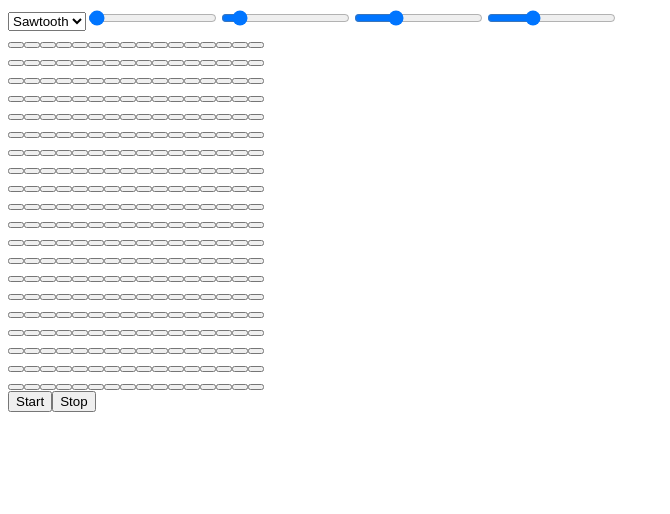
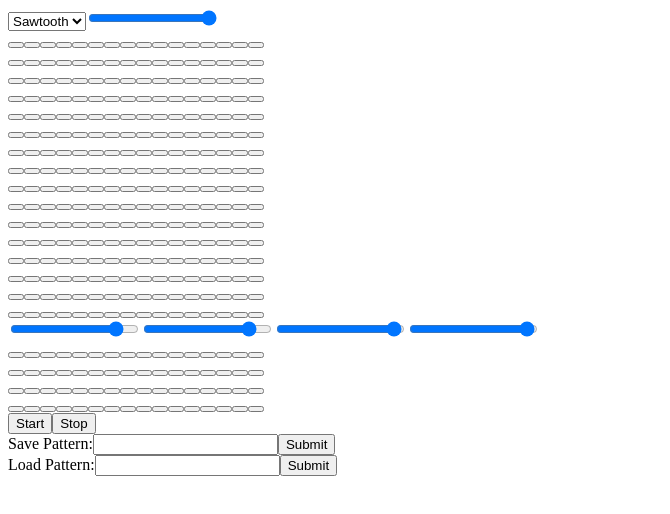
Before and after one commit to zakhayek/Abletone, a React app: page / in a window 1280 px wide. Shown: the top 514 px of the page, without its empty margins (0-670 px from the left). Built offline with nearby package versions, Linux system fonts and the light colour scheme; the HTML template or start-up script is replaced by a standard one.

Commit message:
Saving and Loading patterns now works properly. Added volume sliders for each track in the drum sequencer. Removed all but Release sliders from synth edit section.

```diff
--- a/client/src/components/App.jsx
+++ b/client/src/components/App.jsx
@@ -4,6 +4,7 @@ import SynthSeq from './SynthSeq';
 import DrumEdit from './DrumEdit';
 import DrumSeq from './DrumSeq';
 import Transport from './Transport';
+import axios from 'axios';
 
 class App extends React.Component {
   constructor(props) {
@@ -40,9 +41,18 @@ class App extends React.Component {
         sustain: 0.3,
         release: 1
       },
+      drumParams: {
+        hhOpenVol: 0.8,
+        hhClosedVol: 1,
+        snareVol: 8,
+        kickVol: 8,
+      }
     };
     this.setStep = this.setStep.bind(this);
-    this.setParams = this.setParams.bind(this);
+    this.setSynthParams = this.setSynthParams.bind(this);
+    this.setDrumParams = this.setDrumParams.bind(this);
+    this.savePattern = this.savePattern.bind(this);
+    this.getPattern = this.getPattern.bind(this);
   }
 
   setStep(synthSeq, drumSeq) {
@@ -53,10 +63,33 @@ class App extends React.Component {
     }
   }
 
-  setParams(param, value) {
+  setSynthParams(param, value) {
     let synthParams = this.state.synthParams;
     synthParams[param] = value;
     this.setState({ synthParams });
+  }
+
+  setDrumParams(param, value) {
+    let drumParams = this.state.drumParams;
+    drumParams[param] = value;
+    this.setState({ drumParams });
+  }
+
+  getPattern(name) {
+    axios.get(`/api/patterns/${name}`)
+      .then((res) => {
+        const { synthSeq, drumSeq, synthParams } = res.data[0];
+        this.setState({ synthSeq, drumSeq, synthParams });
+      })
+      .catch((err) => console.log(err));
+  }
+
+  savePattern(name) {
+    const pattern = this.state;
+    pattern.name = name;
+    axios.post('/api/patterns', pattern)
+      .then(console.log('Posted.'))
+      .catch((err) => console.log(err));
   }
 
   render() {
@@ -64,7 +97,7 @@ class App extends React.Component {
       <div className="container">
         <div className="section">
           <div className="editor">
-            <SynthEdit setParams={this.setParams}/>
+            <SynthEdit setSynthParams={this.setSynthParams}/>
           </div>
           <div className="sequencer">
             <SynthSeq synthSeq={this.state.synthSeq} setStep={this.setStep} />
@@ -73,14 +106,21 @@ class App extends React.Component {
 
         <div className="section">
           <div className="editor">
-            <DrumEdit />
+            <DrumEdit setDrumParams={this.setDrumParams} />
           </div>
           <div className="sequencer">
             <DrumSeq drumSeq={this.state.drumSeq} setStep={this.setStep} />
           </div>
         </div>
         <div className="transport">
-          <Transport synthParams={this.state.synthParams} synthSeq={this.state.synthSeq} drumSeq={this.state.drumSeq} />
+          <Transport
+            drumParams={this.state.drumParams}
+            synthParams={this.state.synthParams}
+            synthSeq={this.state.synthSeq}
+            drumSeq={this.state.drumSeq}
+            save={this.savePattern}
+            load={this.getPattern}
+          />
         </div>
       </div>
     )
--- a/client/src/components/DrumEdit.jsx
+++ b/client/src/components/DrumEdit.jsx
@@ -3,12 +3,32 @@ import React from 'react';
 class DrumEdit extends React.Component {
   constructor(props) {
     super(props);
-    this.state = {};
+    this.state = {
+      hhOpenVol: 0.8,
+      hhClosedVol: 1,
+      snareVol: 8,
+      kickVol: 8,
+    };
+    this.handleChange = this.handleChange.bind(this);
+  }
+
+  handleChange(e) {
+    const param = e.target.name;
+    const value = e.target.value;
+    this.setState({ [param]: value });
+    this.props.setDrumParams(param, value)
   }
 
   render() {
     return (
-      <div></div>
+      <div className="volume">
+        <form className="sliders">
+          <input type="range" name="hhOpenVol" min="-60" max="10" value={this.state.hhOpenVol} step="0.05" onChange={this.handleChange}></input>
+          <input type="range" name="hhClosedVol" min="-60" max="10" value={this.state.hhClosedVol} step="0.05" onChange={this.handleChange}></input>
+          <input type="range" name="snareVol" min="-60" max="10" value={this.state.snareVol} step="0.05" onChange={this.handleChange}></input>
+          <input type="range" name="kickVol" min="-60" max="10" value={this.state.kickVol} step="0.05" onChange={this.handleChange}></input>
+        </form>
+      </div>
     )
   }
 }
--- a/client/src/components/SynthEdit.jsx
+++ b/client/src/components/SynthEdit.jsx
@@ -17,23 +17,23 @@ class SynthEdit extends React.Component {
     const param = e.target.name;
     const value = e.target.value;
     this.setState({ [param]: value });
-    this.props.setParams(param, value)
+    this.props.setSynthParams(param, value)
   }
 
   render() {
     return (
-      <div>
-        <form>
+      <div className="params">
+        <form className="sliders">
           <select name="waveform" value={this.state.waveform} onChange={this.handleChange}>
             <option value="sawtooth">Sawtooth</option>
             <option value="sine">Sine</option>
             <option value="square">Square</option>
             <option value="triangle">Triangle</option>
           </select>
-          <input type="range" name="attack" min="0.001" max="0.5" value={this.state.attack} step="0.001" onChange={this.handleChange}></input>
+          {/* <input type="range" name="attack" min="0.001" max="0.5" value={this.state.attack} step="0.001" onChange={this.handleChange}></input>
           <input type="range" name="decay" min="0.001" max="1" value={this.state.decay} step="0.001" onChange={this.handleChange}></input>
-          <input type="range" name="sustain" min="0.001" max="1" value={this.state.sustain} step="0.001" onChange={this.handleChange}></input>
-          <input type="range" name="release" min="0.001" max="3" value={this.state.release} step="0.001" onChange={this.handleChange}></input>
+          <input type="range" name="sustain" min="0.001" max="1" value={this.state.sustain} step="0.001" onChange={this.handleChange}></input> */}
+          <input type="range" name="release" min="0.001" max="1" value={this.state.release} step="0.001" onChange={this.handleChange}></input>
         </form>
       </div>
     )
--- a/client/src/components/Transport.jsx
+++ b/client/src/components/Transport.jsx
@@ -4,11 +4,17 @@ import * as Tone from 'tone';
 class Transport extends React.Component {
   constructor(props) {
     super(props);
-    this.state = {};
+    this.state = {
+      loadName: '',
+      saveName: '',
+    };
     this.synthEngine = this.synthEngine.bind(this);
     this.drumEngine = this.drumEngine.bind(this);
     this.start = this.start.bind(this);
     this.stop = this.stop.bind(this);
+    this.handleChange = this.handleChange.bind(this);
+    this.save = this.save.bind(this);
+    this.load = this.load.bind(this);
   }
 
   synthEngine() {
@@ -72,7 +78,7 @@ class Transport extends React.Component {
       steps.push(seq);
     }
     const hhOpen = new Tone.NoiseSynth({
-      volume: 0.8,
+      volume: this.props.drumParams.hhOpenVol,
       noise : {
         type : 'white'
       },
@@ -83,6 +89,7 @@ class Transport extends React.Component {
       },
     }).toDestination();
     const hhClosed = new Tone.NoiseSynth({
+      volume: this.props.drumParams.hhClosedVol,
       noise : {
         type : 'white'
       },
@@ -93,7 +100,7 @@ class Transport extends React.Component {
       },
     }).toDestination();
     const snare = new Tone.NoiseSynth({
-      volume: 8,
+      volume: this.props.drumParams.snareVol,
       noise : {
         type : 'white'
       },
@@ -104,7 +111,7 @@ class Transport extends React.Component {
       },
     }).connect(lowPass);
     const kick = new Tone.MembraneSynth({
-      volume: 8,
+      volume: this.props.drumParams.kickVol,
     }).toDestination();
 
     const hhOpenSeq = new Tone.Sequence(
@@ -155,11 +162,48 @@ class Transport extends React.Component {
     Tone.Transport.stop();
   }
 
+  handleChange(e) {
+    const { name, value } = e.target;
+    this.setState({ [name]: value })
+  }
+
+  save(e) {
+    e.preventDefault();
+    this.props.save(this.state.saveName)
+  }
+
+  load(e) {
+    e.preventDefault();
+    this.props.load(this.state.loadName);
+  }
+
   render() {
     return (
       <div>
+      <div>
         <button onClick={this.start}>Start</button>
         <button onClick={this.stop}>Stop</button>
+        {/* <button>Save</button>
+        <button onClick={this.props.load}>Load</button> */}
+      </div>
+      <div>
+        <form>
+          <label>
+            Save Pattern:
+            <input type="text" name="saveName" value={this.state.saveName} onChange={this.handleChange} />
+          </label>
+          <input type="submit" onClick={this.save} />
+        </form>
+      </div>
+      <div>
+        <form>
+          <label>
+            Load Pattern:
+            <input type="text" name="loadName" value={this.state.loadName} onChange={this.handleChange} />
+          </label>
+          <input type="submit" onClick={this.load} />
+        </form>
+      </div>
       </div>
     )
   }
--- a/database/Pattern.js
+++ b/database/Pattern.js
@@ -13,6 +13,7 @@ const patternSchema = new mongoose.Schema({
   synthSeq: Schema.Types.Mixed,
   drumSeq: Schema.Types.Mixed,
   synthParams: Schema.Types.Mixed,
+  drumParams: Schema.Types.Mixed,
 });
 
 const Pattern = mongoose.model('Pattern', patternSchema);
```
Also changed, not shown: 2 other files (tests, documents, lock files or other folders).
